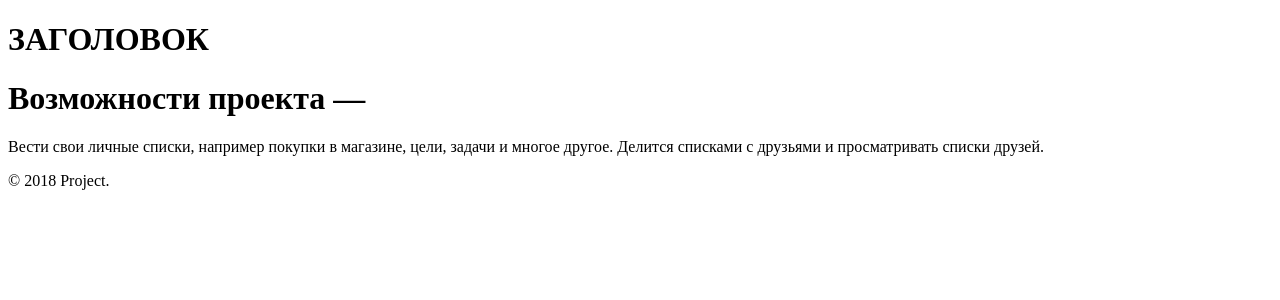
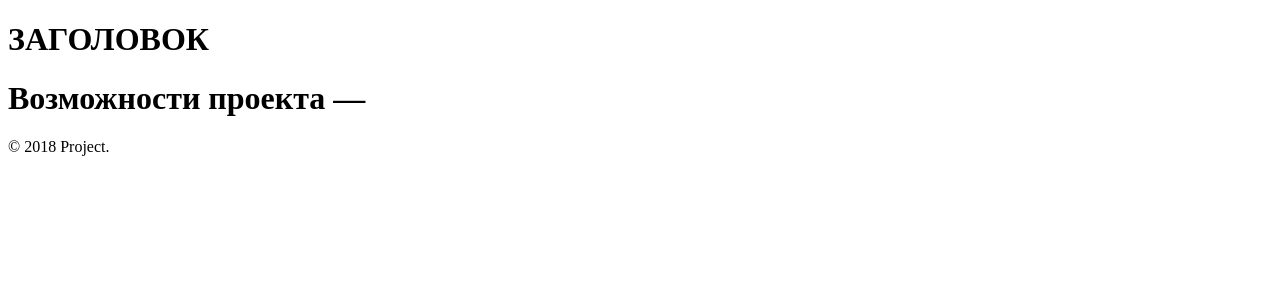
Before and after one commit to Goodion/PHP_skillbox, a PHP site: page /view/index.php in a window 1280 px wide. Shown: the part 35-335 px from the top of the page. Run offline with PHP 8.4, Linux system fonts and the light colour scheme.

Commit message:
index.php test

```diff
--- a/CMS/view/index.php
+++ b/CMS/view/index.php
@@ -21,7 +21,7 @@
                     ЗАГОЛОВОК
                 </h1>
                 <h1>Возможности проекта —</h1>
-                <p>Вести свои личные списки, например покупки в магазине, цели, задачи и многое другое. Делится списками с друзьями и просматривать списки друзей.</p>
+
             </td>
         </tr>
     </table>
```
